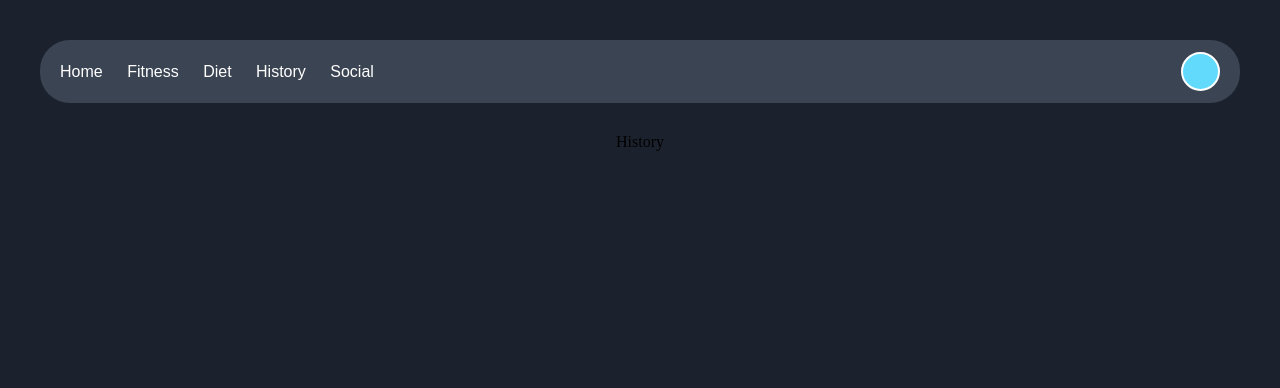
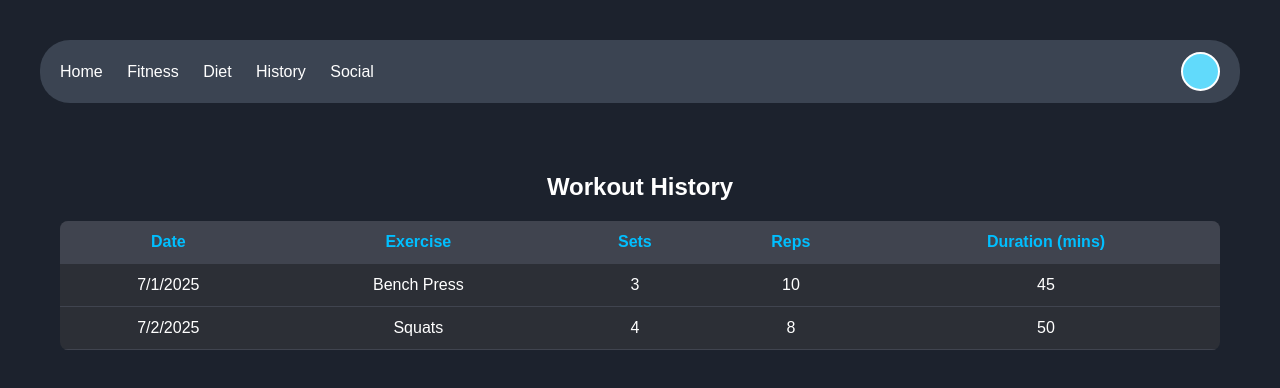
Before and after one commit to danielfdz123/Capstone, a React (Vite) app: page /history in a window 1280 px wide. Shown: the top 388 px of the page. Built offline with nearby package versions, Linux system fonts and the light colour scheme.

Commit message:
Taki: add no-data message and style to History table

```diff
--- /dev/null
+++ b/Pages/History.css
@@ -0,0 +1,31 @@
+/* Pages/History.css */
+
+.history-container {
+    padding: 20px;
+    font-family: Arial, sans-serif;
+    color: #ffffff;
+  }
+
+  .workout-table {
+    width: 100%;
+    border-collapse: collapse;
+    background-color: #2c2f36;
+    border-radius: 8px;
+    overflow: hidden;
+  }
+
+  .workout-table th, .workout-table td {
+    padding: 12px 15px;
+    text-align: center;
+    border-bottom: 1px solid #40444f;
+  }
+
+  .workout-table th {
+    background-color: #40444f;
+    color: #00BFFF; /* sky-blue accent */
+  }
+
+  .workout-table tbody tr:hover {
+    background-color: #383c46;
+    cursor: pointer;
+  }
--- a/Pages/History.jsx
+++ b/Pages/History.jsx
@@ -1,20 +1,74 @@
+// Pages/History.jsx
 import React, { useState, useEffect } from 'react';
-import { Link } from 'react-router-dom';
-import { supabase } from '../client';
 import Navbar from '../Components/Navbar';
+import axios from 'axios';
+import './History.css';
 
 const History = () => {
+    const [workouts, setWorkouts] = useState([]);
+
+    useEffect(() => {
+        // Sample data for now (temporary)
+        const testData = [
+            {
+                _id: "1",
+                date: "2025-07-01",
+                exerciseName: "Bench Press",
+                sets: 3,
+                reps: 10,
+                duration: 45
+            },
+            {
+                _id: "2",
+                date: "2025-07-02",
+                exerciseName: "Squats",
+                sets: 4,
+                reps: 8,
+                duration: 50
+            }
+        ];
+        setWorkouts(testData);
+    }, []);
+
     return (
-        <div className = "historyBox">
-            <div className = "navDiv">
+        <div className="historyBox">
+            <div className="navDiv">
                 <Navbar />
             </div>
-            <div className="box1"> History </div>
-        <div className="box2"> </div>
-        <div className="box3"> </div>
+            <div className="history-container">
+                <h2>Workout History</h2>
+                <table className="workout-table">
+                    <thead>
+                        <tr>
+                            <th>Date</th>
+                            <th>Exercise</th>
+                            <th>Sets</th>
+                            <th>Reps</th>
+                            <th>Duration (mins)</th>
+                        </tr>
+                    </thead>
+                    <tbody>
+  {workouts.length > 0 ? (
+    workouts.map(workout => (
+      <tr key={workout._id}>
+        <td>{new Date(workout.date).toLocaleDateString()}</td>
+        <td>{workout.exerciseName}</td>
+        <td>{workout.sets}</td>
+        <td>{workout.reps}</td>
+        <td>{workout.duration}</td>
+      </tr>
+    ))
+  ) : (
+    <tr>
+      <td colSpan="5">No workouts logged yet! 💪</td>
+    </tr>
+  )}
+</tbody>
+
+                </table>
+            </div>
         </div>
-
-    )
+    );
 }
 
 export default History;
```
